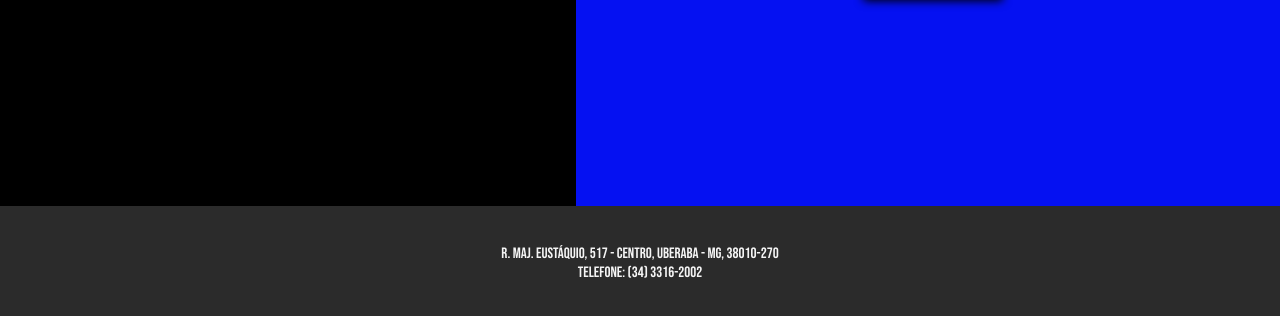
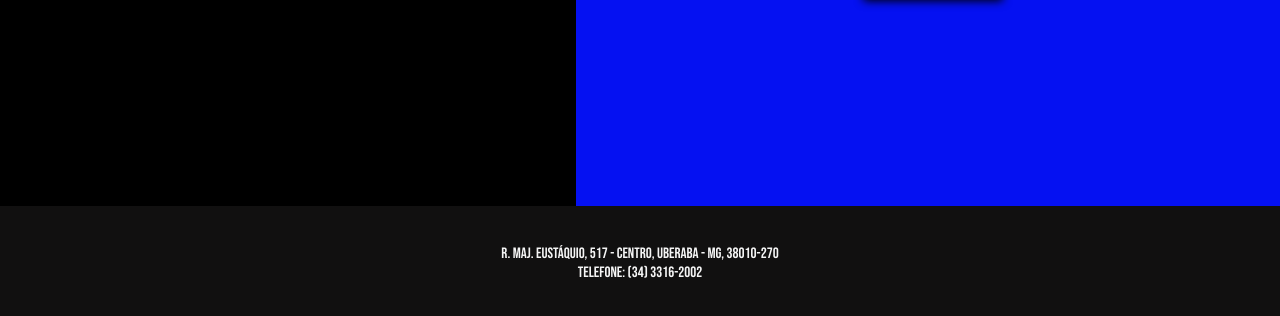
Before and after one commit to LukasEduardo/site1, a plain HTML site: page index.html in a window 1280 px wide. Shown: the part 594-910 px from the top of the page. Drawn offline with Linux system fonts and the light colour scheme; files whose address does not match are found by name.

Commit message:
mudança de cor

```diff
--- a/index.html
+++ b/index.html
@@ -97,7 +97,7 @@
         footer{
             width: 100%;
             height: 150px;
-            background-color: rgb(43, 43, 43);
+            background-color: rgb(17, 16, 16);
         }
         .final{
             margin: auto;
```
